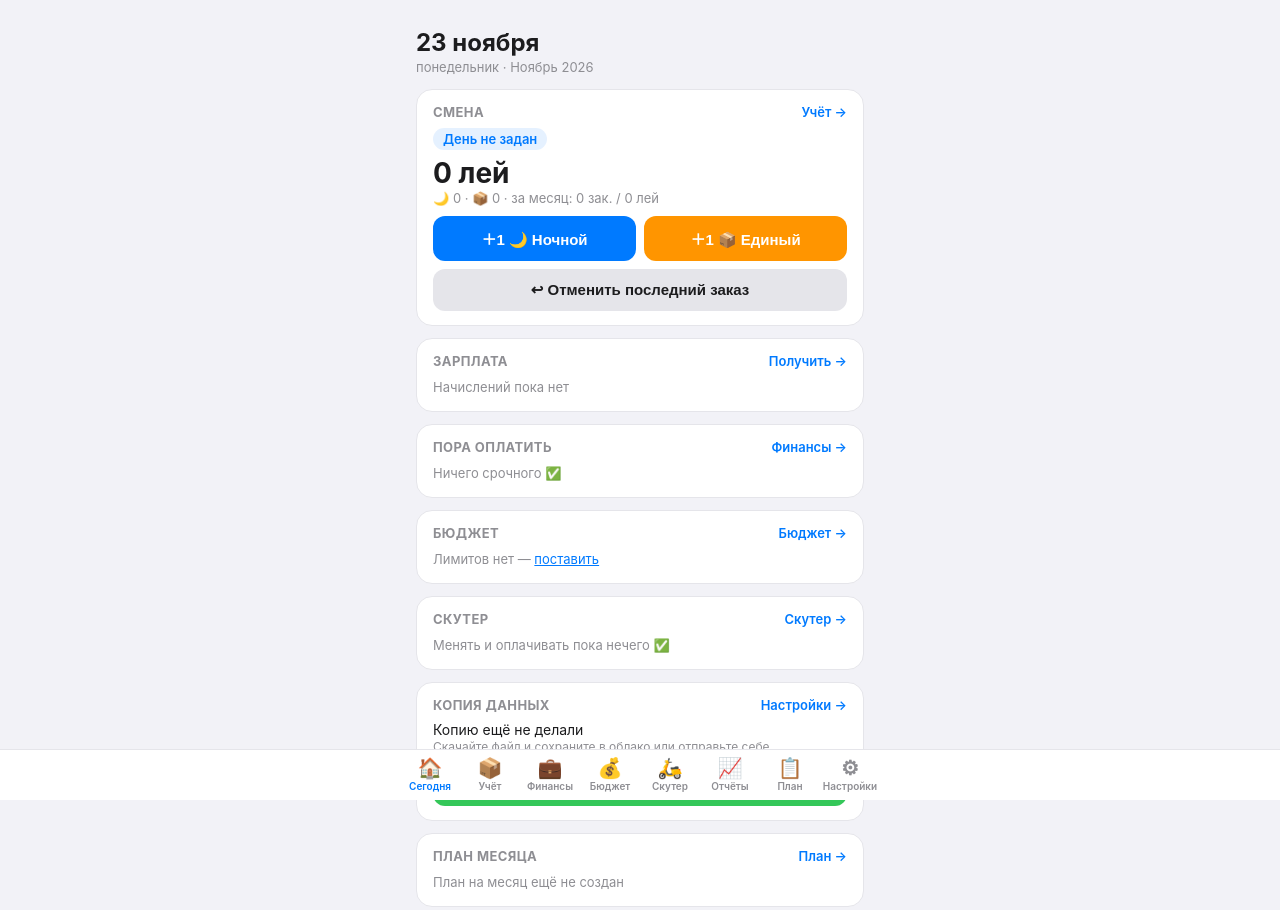
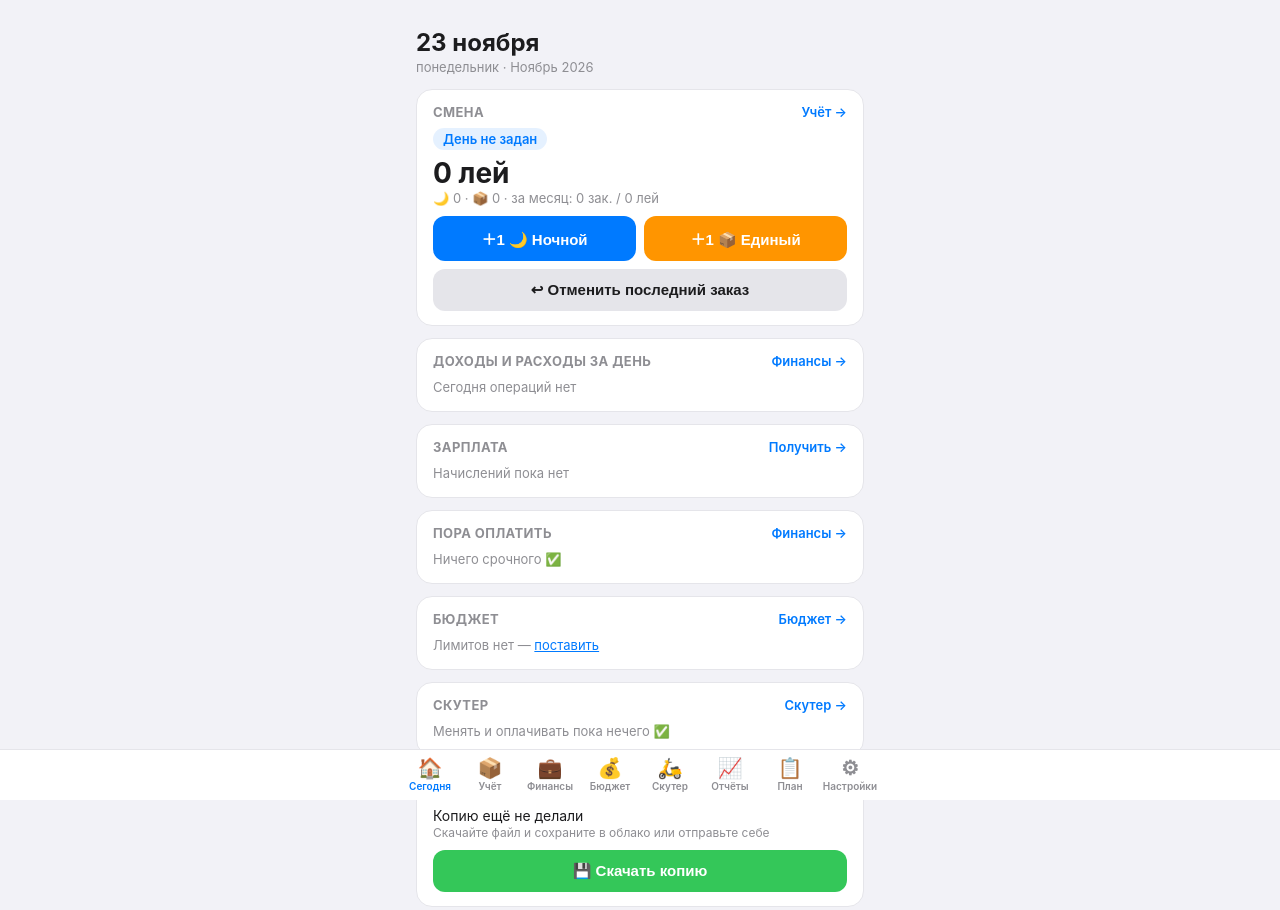
Before and after one commit to iuvic-cmd/bugalteria-curiera, a plain HTML site: page today.html in a window 1280 px wide. Shown: the top 910 px of the page. Drawn offline with Linux system fonts and the light colour scheme.

Commit message:
Update today.html

```diff
--- a/today.html
+++ b/today.html
@@ -30,6 +30,7 @@ h1{font-size:24px;margin-bottom:2px}.sub{color:var(--text-dim);font-size:13px;ma
   <h1 id="hdr">Сегодня</h1>
   <div class="sub" id="sub"></div>
   <div class="card" id="cDay"></div>
+  <div class="card" id="cOps"></div>
   <div class="card" id="cSalary"></div>
   <div class="card" id="cPay"></div>
   <div class="card" id="cBudget"></div>
@@ -122,6 +123,25 @@ function render() {
     <div class="btns"><button class="btn btn-primary" onclick="addOrders(1,0)">＋1 🌙 Ночной</button><button class="btn btn-orange" onclick="addOrders(0,1)">＋1 📦 Единый</button></div>
     <button class="btn btn-gray" style="margin:8px 0 0;background:var(--border);color:var(--text)" onclick="undoLast()">↩ Отменить последний заказ</button>`;
 
+  // 1b. Доходы и расходы за сегодня (чаевые, находки, обед, кофе и т.д.) — из журнала «Финансов»
+  const dayOps = State.getOps()
+    .map(o => ({ o, n: Calc.normOp(o) }))
+    .filter(x => x.n && x.n.date === ds && (x.n.kind === "income" || x.n.kind === "expense"))
+    .sort((a, b) => String(b.o.data || "").localeCompare(String(a.o.data || "")));
+  const inc = UI.r2(dayOps.filter(x => x.n.kind === "income").reduce((t, x) => t + x.n.amount, 0));
+  const exp = UI.r2(dayOps.filter(x => x.n.kind === "expense").reduce((t, x) => t + x.n.amount, 0));
+  const net = UI.r2(inc - exp);
+  const opRows = dayOps.map(({ o, n }) => {
+    const tm = String(o.data || "").slice(11, 16);
+    const sub = [tm && tm !== "00:00" ? tm : "", o.koshel || "", o.zametka || ""].filter(Boolean).map(esc).join(" · ");
+    const isInc = n.kind === "income";
+    return row("fin.html", (isInc ? "🟢 " : "🔴 ") + esc(n.cat || (isInc ? "Доход" : "Расход")), sub,
+      `<span class="${isInc ? "ok" : "bad"}">${isInc ? "+" : "−"}${fmt(n.amount)}</span>`);
+  }).join("");
+  $("cOps").innerHTML = `<h2>Доходы и расходы за день <a href="fin.html">Финансы →</a></h2>` + (dayOps.length
+    ? `<div class="row" style="border:0;padding-top:0"><span>Итого за день<small>доход ${fmt(inc)} · расход ${fmt(exp)}</small></span><b class="big ${net >= 0 ? "ok" : "bad"}" style="font-size:20px">${net > 0 ? "+" : net < 0 ? "−" : ""}${fmt(Math.abs(net))}</b></div>` + opRows
+    : `<div class="empty">Сегодня операций нет</div>`);
+
   // 2. Зарплата
   const rows = [prevYm(ym), ym].map(m => {
     const s = Calc.salary(m);
```
